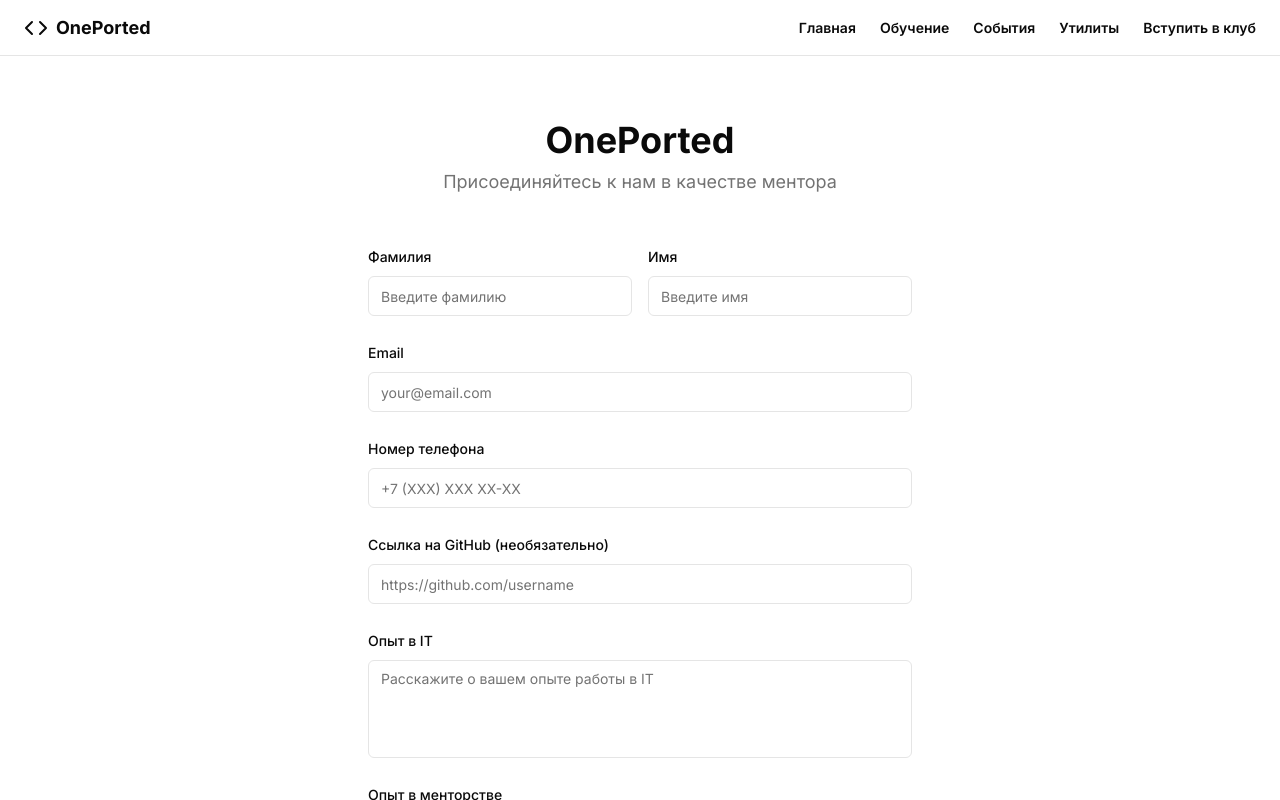
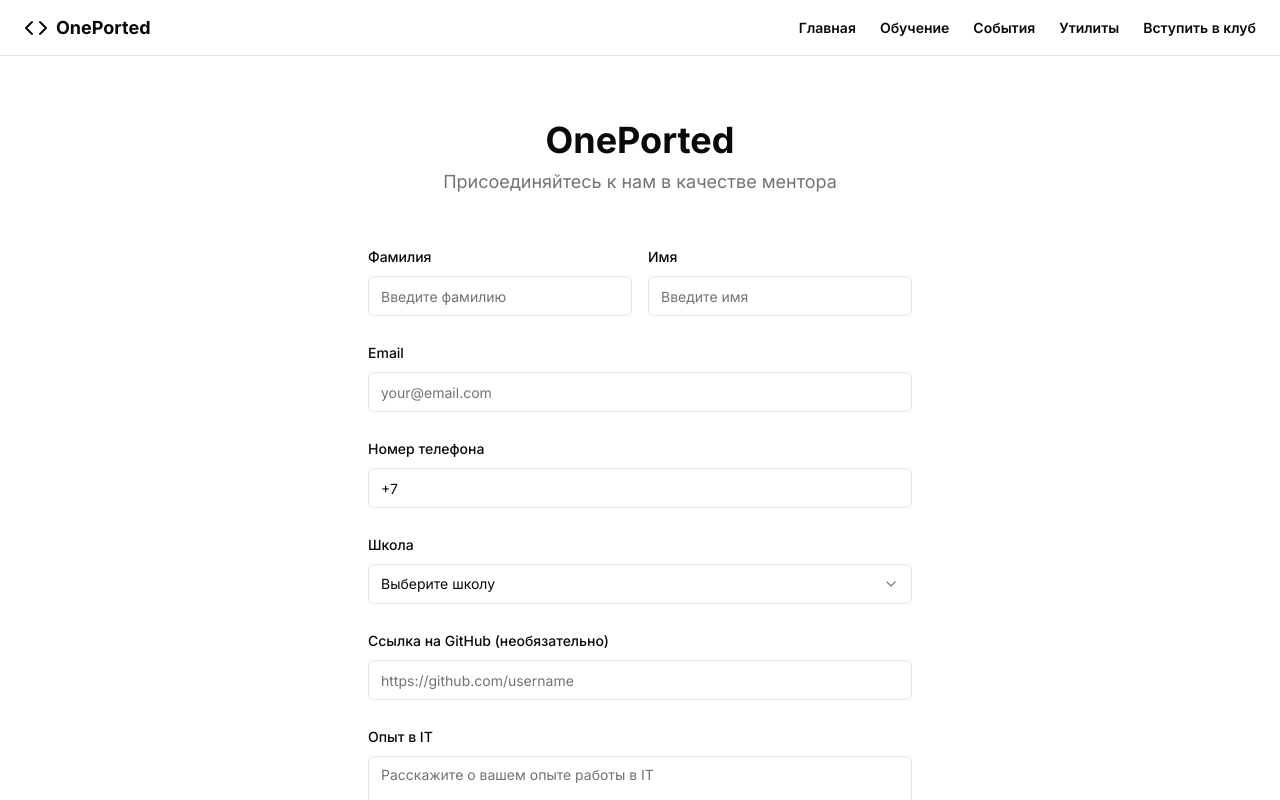
Before and after one commit to manyports/oneported, a Next.js app: page /apply in a window 1280 px wide. Shown: the top 800 px of the page. Built offline with nearby package versions, Linux system fonts and the light colour scheme.

Commit message:
Refactor mentor submission route and UI header component

```diff
--- a/src/app/api/submit-mentor/route.ts
+++ b/src/app/api/submit-mentor/route.ts
@@ -1,3 +1,4 @@
+// app/api/submit-mentor/route.ts
 import mongoose from "mongoose";
 import { NextRequest, NextResponse } from "next/server";
 
@@ -12,6 +13,7 @@
   firstName: String,
   email: String,
   phone: String,
+  school: String,
   github: String,
   itExperience: String,
   mentoringExperience: String,
--- a/src/app/apply/page.tsx
+++ b/src/app/apply/page.tsx
@@ -12,6 +12,13 @@
 import { Label } from "@/components/ui/label";
 import { Textarea } from "@/components/ui/textarea";
 import { motion } from "framer-motion";
+import {
+    Select,
+    SelectContent,
+    SelectItem,
+    SelectTrigger,
+    SelectValue,
+  } from "@/components/ui/select";
 import {
   Award,
   BookOpen,
@@ -64,7 +71,8 @@
     lastName: "",
     firstName: "",
     email: "",
-    phone: "",
+    phone: "+7 ",
+    school: "",
     github: "",
     itExperience: "",
     mentoringExperience: "",
@@ -190,6 +198,26 @@
               required
               className="bg-background"
             />
+          </div>
+          <div className="space-y-2">
+            <Label htmlFor="school" className="text-sm font-medium">
+              Школа
+            </Label>
+            <Select
+              name="school"
+              value={formData.school}
+              onValueChange={(value) =>
+                setFormData((prev) => ({ ...prev, school: value }))
+              }
+            >
+              <SelectTrigger id="school" className="bg-background">
+                <SelectValue placeholder="Выберите школу" />
+              </SelectTrigger>
+              <SelectContent>
+                <SelectItem value="semey">НИШ ФМН г. Семей</SelectItem>
+                <SelectItem value="shymkent">НИШ ФМН г. Шымкент</SelectItem>
+              </SelectContent>
+            </Select>
           </div>
           <div className="space-y-2">
             <Label htmlFor="github" className="text-sm font-medium">
```
